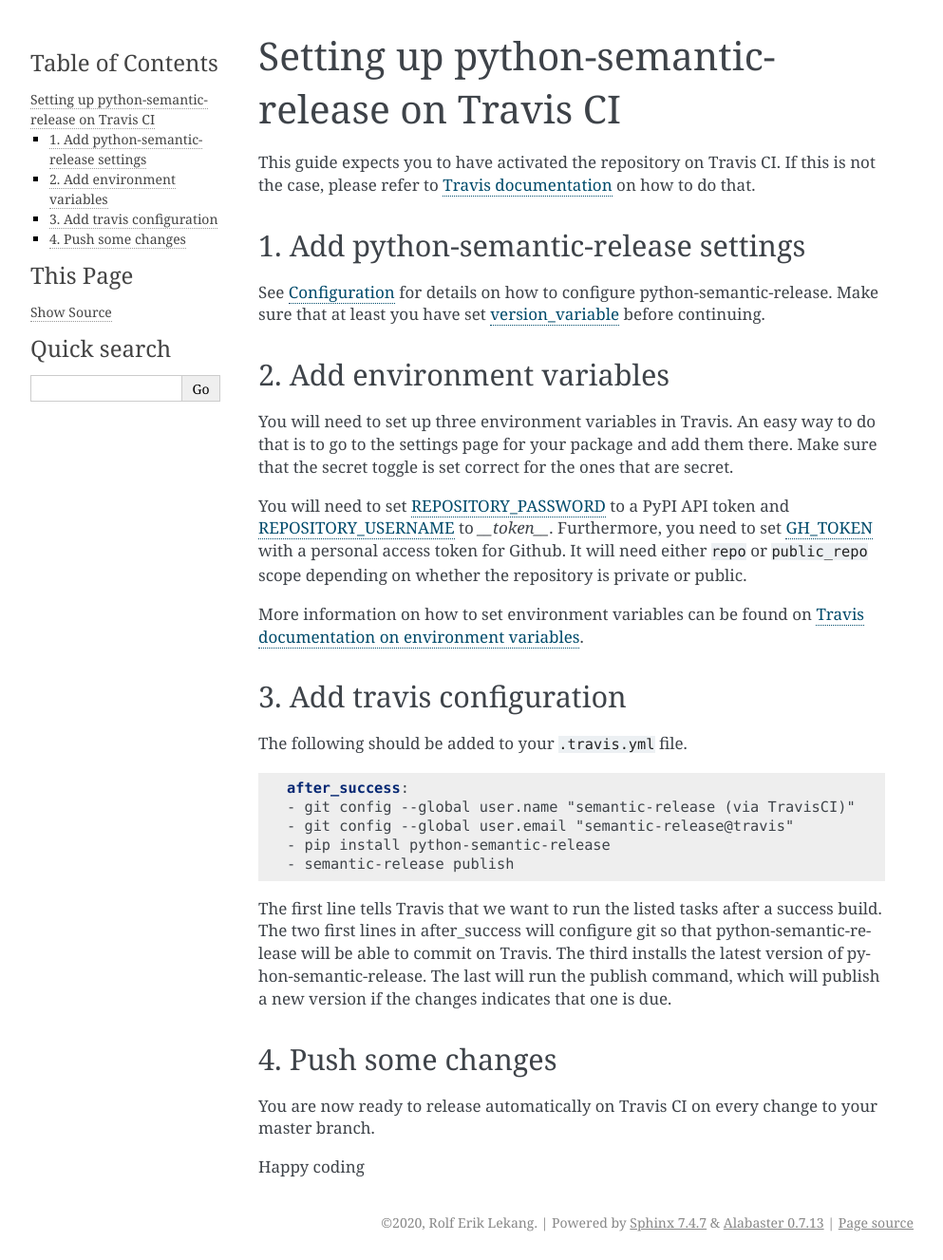
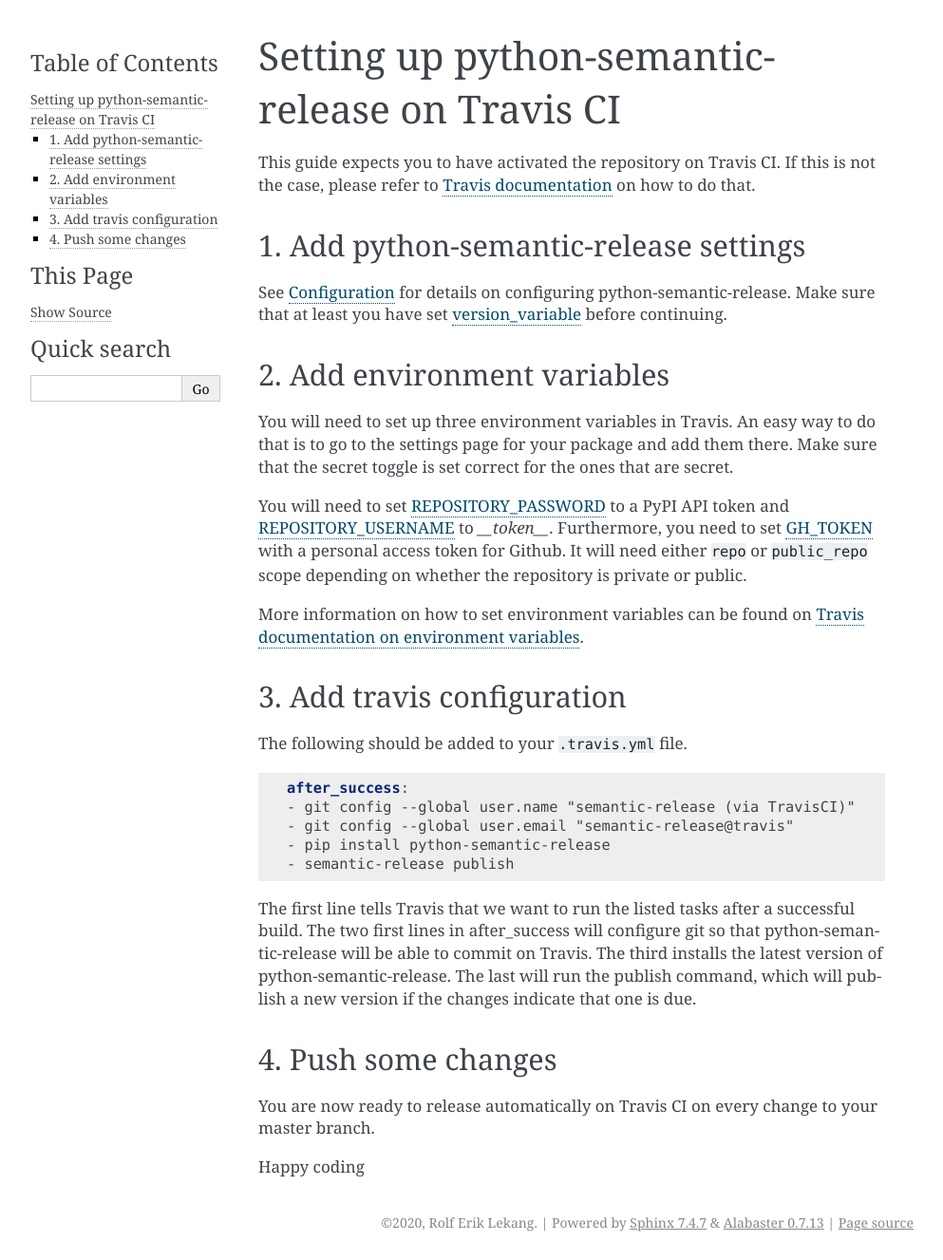
Before and after one commit to python-semantic-release/python-semantic-release, a Sphinx documentation site: the page built from docs/automatic-releases/travis.rst, in a window 1280 px wide. Shown: the whole page at 95% size, without its empty margins (148-1141 px from the left). Built offline with Sphinx 7.4.7, drawn with Linux system fonts in a browser that asks for light colours; pages that are not in the unit, such as notebooks, are missing from menus.

Commit message:
docs: spelling and grammar in `travis.rst` (#556)
- spelling
- subject-verb agreement
- remove verbiage

Signed-off-by: Vladislav Doster <mvdoster@gmail.com>

```diff
--- a/docs/automatic-releases/travis.rst
+++ b/docs/automatic-releases/travis.rst
@@ -7,7 +7,7 @@
 1. Add python-semantic-release settings
 ^^^^^^^^^^^^^^^^^^^^^^^^^^^^^^^^^^^^^^^
 
-See :doc:`../configuration` for details on how to configure python-semantic-release.
+See :doc:`../configuration` for details on configuring python-semantic-release.
 Make sure that at least you have set :ref:`config-version_variable` before continuing.
 
 2. Add environment variables
@@ -38,11 +38,11 @@
     - semantic-release publish
 
 
-The first line tells Travis that we want to run the listed tasks after a success build.
+The first line tells Travis that we want to run the listed tasks after a successful build.
 The two first lines in after_success will configure git so that python-semantic-release
-will be able to commit on Travis. The third installs the latest version of pyhon-semantic-release.
+will be able to commit on Travis. The third installs the latest version of python-semantic-release.
 The last will run the publish command, which will publish a new version if the changes
-indicates that one is due.
+indicate that one is due.
 
 
 4. Push some changes
```
